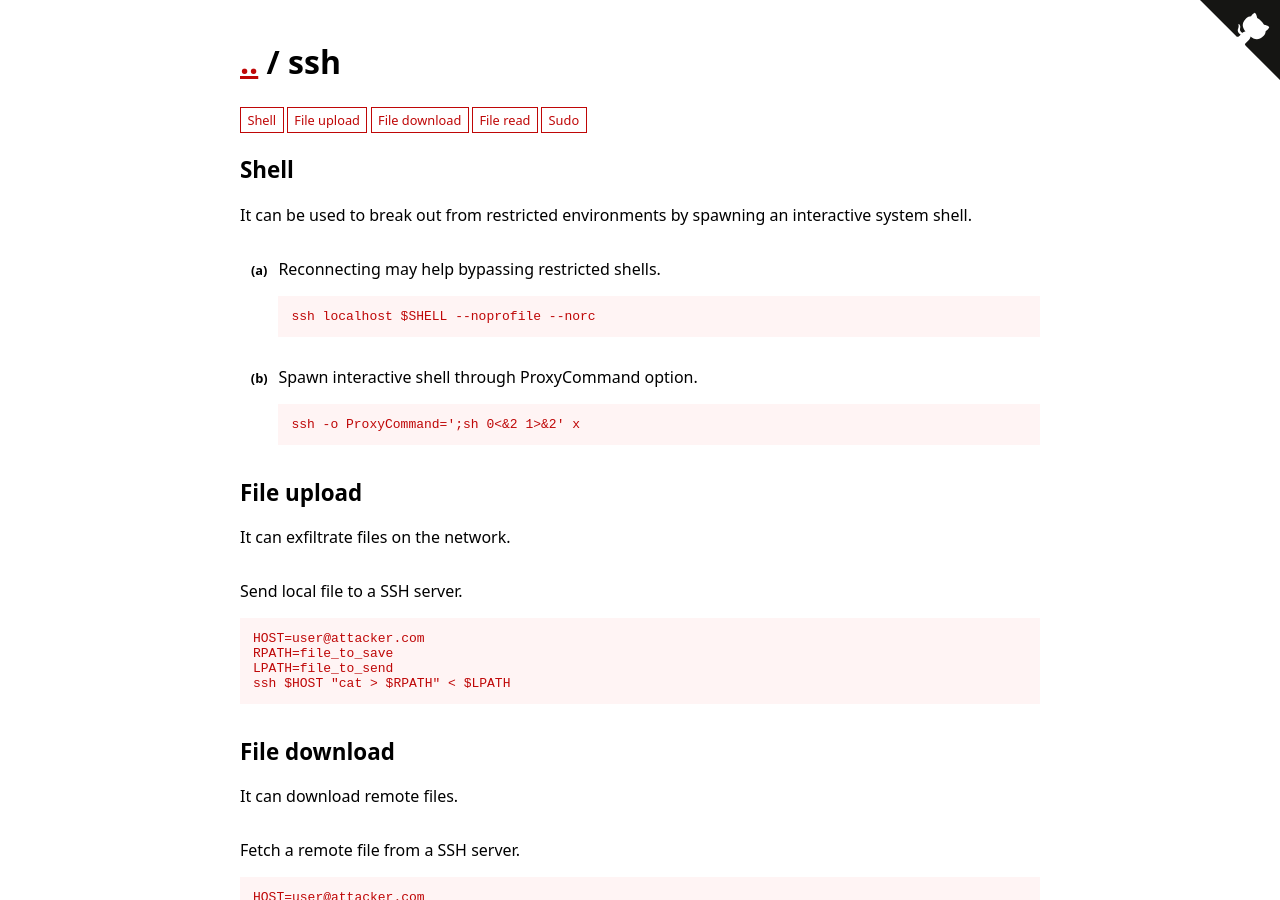
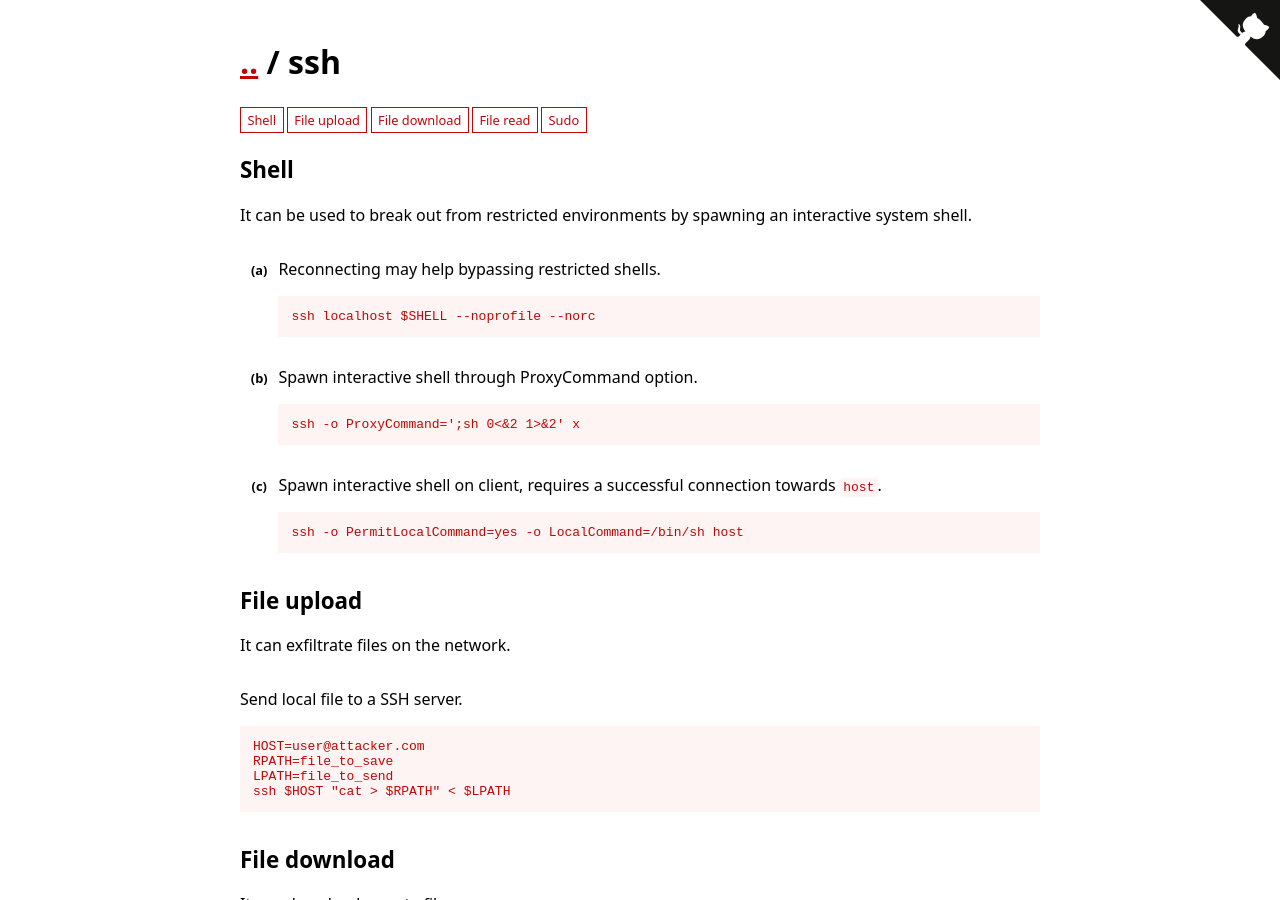
Before and after one commit to GTFOBins/GTFOBins.github.io, a Jekyll site: the page built from _gtfobins/ssh.md, in a window 1280 px wide and 900 px high. Built offline with Jekyll 4.4.1, drawn with Linux system fonts in a browser that asks for light colours.

Commit message:
Add LocalCommand option to SSH
SSH has a LocalCommand option that will run a given command on the client machine after a successful connection.  It is generally disabled, but can be enabled on the command line with "-oPermitLocalCommand=yes".  This is useful for bypassing restricted shells.

Co-authored-by: Andrea Cardaci <cyrus.and@gmail.com>

```diff
--- a/_gtfobins/ssh.md
+++ b/_gtfobins/ssh.md
@@ -5,6 +5,8 @@ functions:
       code: ssh localhost $SHELL --noprofile --norc
     - description: Spawn interactive shell through ProxyCommand option.
       code: ssh -o ProxyCommand=';sh 0<&2 1>&2' x
+    - description: Spawn interactive shell on client, requires a successful connection towards `host`.
+      code: ssh -o PermitLocalCommand=yes -o LocalCommand=/bin/sh host
   file-upload:
     - description: Send local file to a SSH server.
       code: |
```
